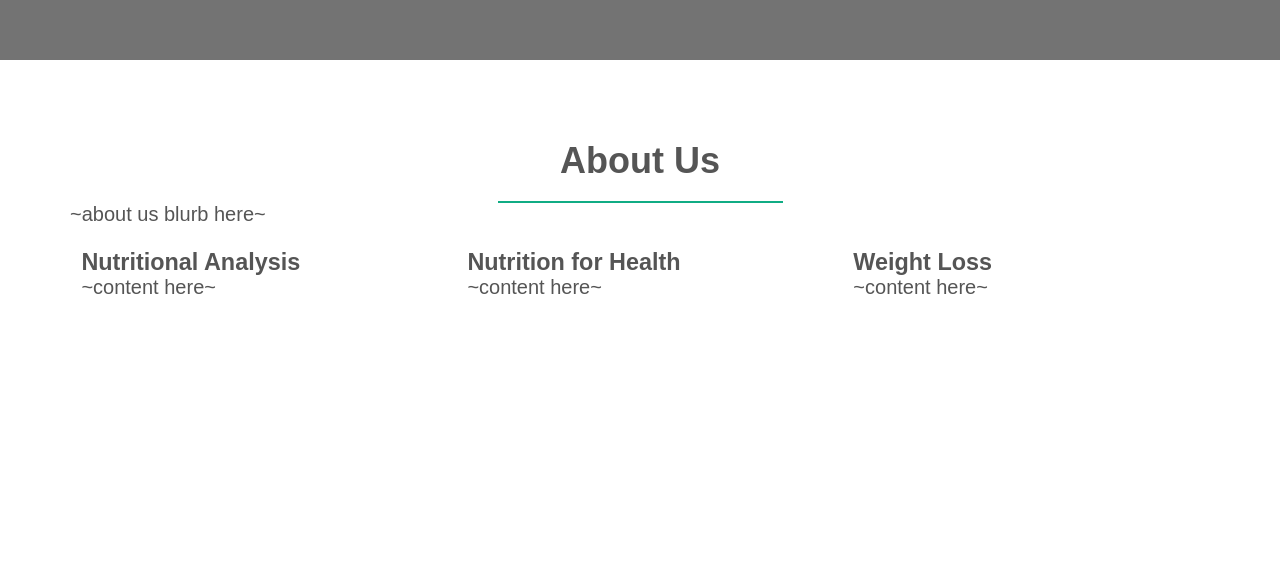
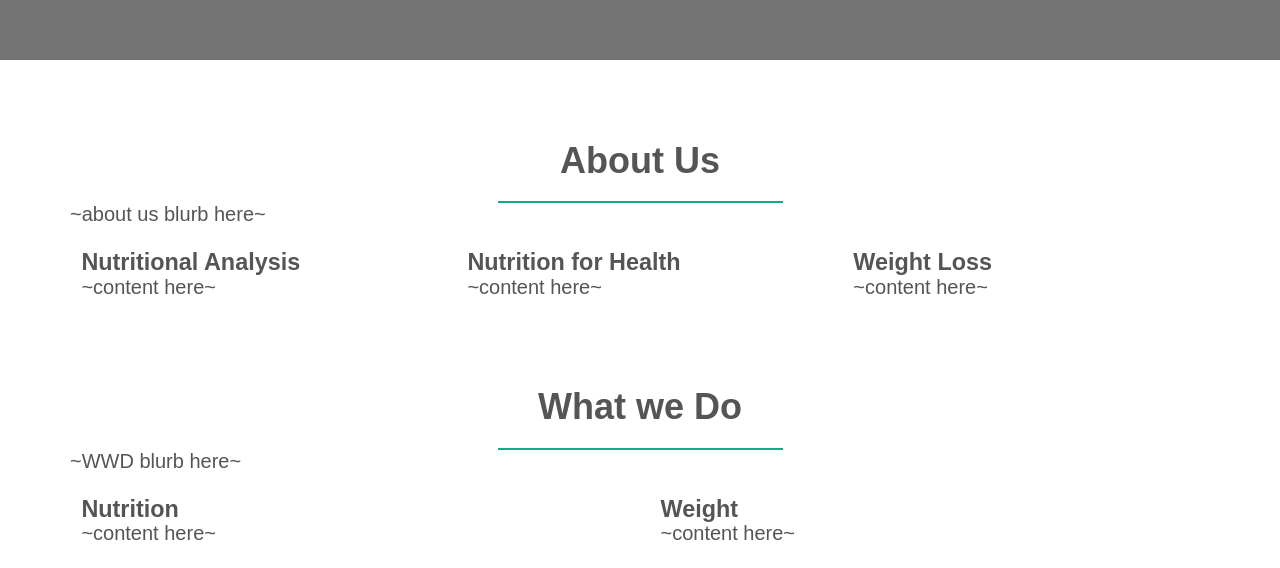
Before and after one commit to cory-kruger/healthiest-you, a plain HTML site: page index.html in a window 1280 px wide. Shown: the part 740-1308 px from the top of the page. Before the commit the page ends 1062 px from the top, so only its background shows below. Drawn offline with Linux system fonts and the light colour scheme.

Commit message:
Basic layout for the WWD section

```diff
--- a/index.html
+++ b/index.html
@@ -63,5 +63,33 @@
                 </div>
             </div>
         </section>
+        <section class="what-we-do">
+            <div class="row">
+                <h2>
+                    What we Do
+                </h2>
+                <p>
+                    ~WWD blurb here~
+                </p>
+            </div>
+            <div class="row">
+                <div class="col span_1_of_2 box">
+                    <h3>
+                        Nutrition
+                    </h3>
+                    <p>
+                        ~content here~
+                    </p>
+                </div>
+                <div class="col span_1_of_2 box">
+                    <h3>
+                        Weight
+                    </h3>
+                    <p>
+                        ~content here~
+                    </p>
+                </div>
+            </div>
+        </section>
     </body>
 </html>
```
